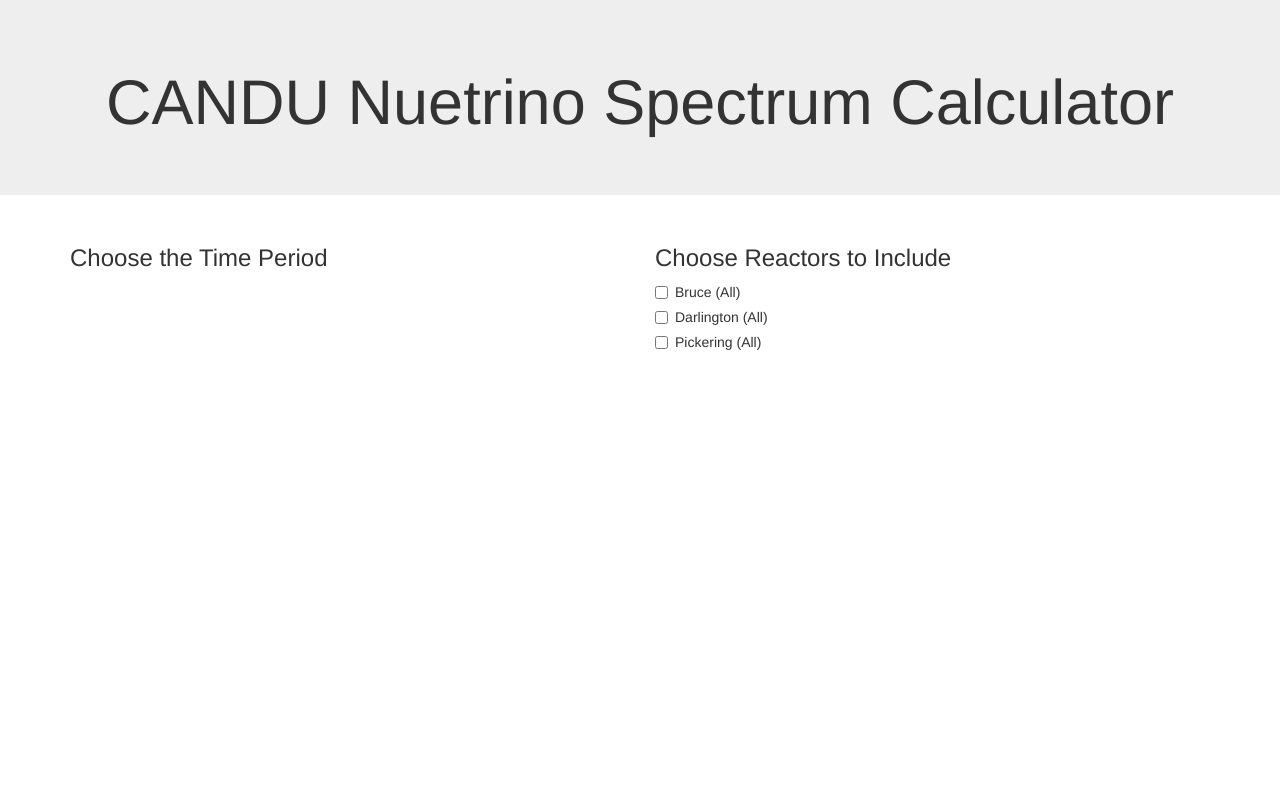
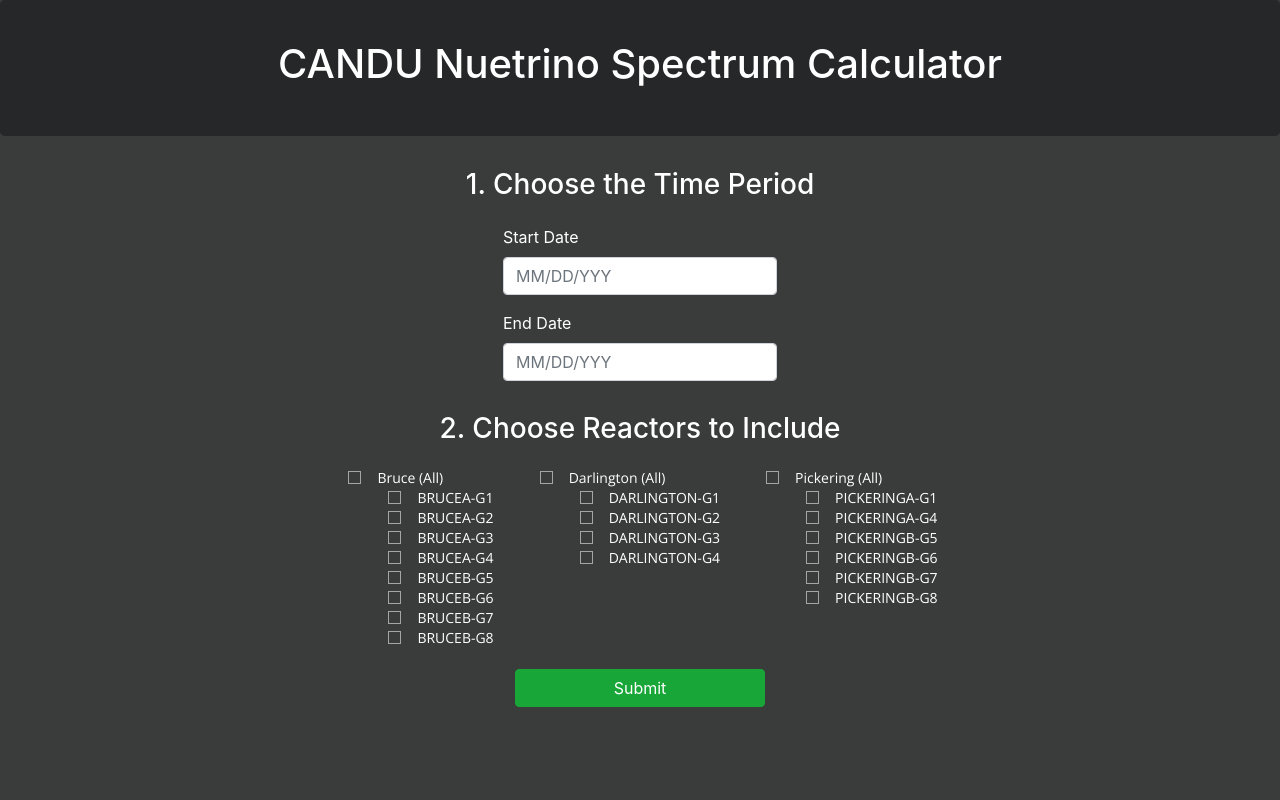
Before and after one commit to lauraturner/CANDU-neutrinos, a Flask app: page / in a window 1280 px wide. Run offline with Flask 2, Linux system fonts and the light colour scheme; some libraries are stand-ins or nearby versions.

Commit message:
Add front-end page with forum options

```diff
--- a/app.py
+++ b/serve.py
@@ -8,4 +8,4 @@ def index():
     return render_template("index.html")
 
 if __name__ == "__main__":        # on running python app.py
-    app.run()                     # run the flask app
+    app.run(debug=True)                     # run the flask app
--- /dev/null
+++ b/static/box.js
@@ -0,0 +1,28 @@
+$(document).ready(function(){
+    var start_date=$('input[name="startDate"]'); //our date input has the name "date"
+    var end_date=$('input[name="endDate"]');
+    var container=$('.bootstrap-iso form').length>0 ? $('.bootstrap-iso form').parent() : "body";
+    var options={
+      format: 'mm/dd/yyyy',
+      container: container,
+      todayHighlight: true,
+      autoclose: true,
+    };
+    start_date.datepicker(options);
+    end_date.datepicker(options);
+})
+
+$(".parent").each(function(index){
+    var group = $(this).data("group");
+    var parent = $(this);
+
+    parent.change(function(){  //"select all" change
+         $(group).prop('checked', parent.prop("checked"));
+    });
+    $(group).change(function(){
+        parent.prop('checked', false);
+        if ($(group+':checked').length == $(group).length ){
+            parent.prop('checked', true);
+        }
+    });
+});
--- /dev/null
+++ b/static/style.css
@@ -0,0 +1,98 @@
+@import url(https://fonts.googleapis.com/css?family=Open+Sans);
+
+body {
+    min-height: 100vh;
+    background-color: #3a3b3b;
+    color: white;
+}
+
+ul {list-style-type: none;}
+
+.jumbotron {
+    background-color: #262728;
+    color: white;
+    padding: 2.5rem 2rem;
+}
+
+.reactor-col-1, .reactor-col-2, .reactor-col-3{
+    padding-left: 0px;
+    padding-right: 0px;
+}
+
+input[type="checkbox"] { display: none; }
+
+input[type="checkbox"] + label {
+  display: block;
+  position: relative;
+  padding-left: 35px;
+  margin-bottom: 20px;
+  font: 14px/20px 'Open Sans', Arial, sans-serif;
+  color: white;
+  cursor: pointer;
+  -webkit-user-select: none;
+  -moz-user-select: none;
+  -ms-user-select: none;
+}
+
+h3 {
+    text-align: center;
+}
+
+input[type="checkbox"] + label:before {
+    content: '';
+    display: block;
+    width: 13px;
+    height: 13px;
+    border: 1px solid #e9ecef;
+    position: absolute;
+    left: 6px;
+    top: 3px;
+    opacity: .6;
+    -webkit-transition: all .12s, border-color .08s;
+    transition: all .12s, border-color .08s;
+}
+
+input[type="checkbox"] + label:last-child { margin-bottom: 0; }
+
+input[type="checkbox"]:checked + label:before {
+    width: 7px;
+    top: -1px;
+    left: 9px;
+    border-radius: 0;
+    opacity: 1;
+    border-top-color: transparent;
+    border-left-color: transparent;
+    -webkit-transform: rotate(45deg);
+    transform: rotate(45deg);
+}
+
+.bootstrap-select .bs-ok-default::after {
+    width: 0.3em;
+    height: 0.6em;
+    border-width: 0 0.1em 0.1em 0;
+    transform: rotate(45deg) translateY(0.5rem);
+}
+
+.row-date {
+ padding-top: 15px;
+ padding-bottom: 15px;
+}
+
+.row-reactors {
+    padding-top: 15px;
+    padding-bottom: 5px;
+}
+
+#submit {
+    width: 250px;
+    background-color: #17a637;
+    border-color: #17a637;
+}
+
+.bruce-list {
+    padding-left: 0px;
+}
+
+.btn.dropdown-toggle:focus {
+    outline: none !important;
+}
--- a/templates/index.html
+++ b/templates/index.html
@@ -1,38 +1,89 @@
 <!DOCTYPE html>
 <html lang="en">
-<head>
-  <title>Nuetrino Spectum Calculator</title>
-  <meta charset="utf-8">
-  <meta name="viewport" content="width=device-width, initial-scale=1">
-  <link rel="stylesheet" href="https://maxcdn.bootstrapcdn.com/bootstrap/3.4.1/css/bootstrap.min.css">
-  <script src="https://ajax.googleapis.com/ajax/libs/jquery/3.4.1/jquery.min.js"></script>
-  <script src="https://maxcdn.bootstrapcdn.com/bootstrap/3.4.1/js/bootstrap.min.js"></script>
+
 </head>
+<meta charset="utf-8">
+<script src="https://code.jquery.com/jquery-3.3.1.slim.min.js" integrity="sha384-q8i/X+965DzO0rT7abK41JStQIAqVgRVzpbzo5smXKp4YfRvH+8abtTE1Pi6jizo" crossorigin="anonymous"></script>
+<script src="https://cdnjs.cloudflare.com/ajax/libs/popper.js/1.14.7/umd/popper.min.js" integrity="sha384-UO2eT0CpHqdSJQ6hJty5KVphtPhzWj9WO1clHTMGa3JDZwrnQq4sF86dIHNDz0W1" crossorigin="anonymous"></script>
+<link rel="stylesheet" href="https://stackpath.bootstrapcdn.com/bootstrap/4.3.1/css/bootstrap.min.css" integrity="sha384-ggOyR0iXCbMQv3Xipma34MD+dH/1fQ784/j6cY/iJTQUOhcWr7x9JvoRxT2MZw1T" crossorigin="anonymous">
+<script src="https://stackpath.bootstrapcdn.com/bootstrap/4.3.1/js/bootstrap.min.js" integrity="sha384-JjSmVgyd0p3pXB1rRibZUAYoIIy6OrQ6VrjIEaFf/nJGzIxFDsf4x0xIM+B07jRM" crossorigin="anonymous"></script>
+<link rel="stylesheet" href="https://cdn.jsdelivr.net/npm/bootstrap-select@1.13.9/dist/css/bootstrap-select.min.css">
+<link href="/static/style.css" rel="stylesheet">
+<script type="text/javascript" src="https://cdnjs.cloudflare.com/ajax/libs/bootstrap-datepicker/1.4.1/js/bootstrap-datepicker.min.js"></script>
+<link rel="stylesheet" href="https://cdnjs.cloudflare.com/ajax/libs/bootstrap-datepicker/1.4.1/css/bootstrap-datepicker3.css"/>
+<div>
+
 <body>
+  <div class="jumbotron text-center">
+    <h1>CANDU Nuetrino Spectrum Calculator</h1>
+  </div>
 
-<div class="jumbotron text-center">
-  <h1>CANDU Nuetrino Spectrum Calculator</h1>
-</div>
-
-<div class="container">
-  <div class="row">
-    <div class="col-md-6">
-      <h3>Choose the Time Period</h3>
+  <div class="container">
+      <h3>1. Choose the Time Period</h3>
+    <div class="row justify-content-md-center row-date">
+        <form method="post">
+          <div class="form-group"> <!-- Start Date input -->
+            <label class="control-label" for="startDate">Start Date</label>
+            <input class="form-control" id="startDate" name="startDate" placeholder="MM/DD/YYY" type="text"/>
+          </div>
+          <div class="form-group"> <!-- End Date input -->
+            <label class="control-label" for="endDate">End Date</label>
+            <input class="form-control" id="endDate" name="endDate" placeholder="MM/DD/YYY" type="text"/>
+          </div>
     </div>
-    <div class="col-md-6">
-      <h3>Choose Reactors to Include</h3>
-        <div class="checkbox">
-          <label><input type="checkbox" value="">Bruce (All)</label>
+    <div>
+      <h3>2. Choose Reactors to Include</h3>
+    </div>
+        <div class="row justify-content-md-center row-reactors">
+        <div class="col-sm-auto reactor-col-1">
+        <ul class="bruce-list">
+          <li><input type="checkbox" class="parent" data-group=".bruce" id="bruce-all"/><label for="bruce-all">Bruce (All)</label></li>
+          <ul>
+            <li><input type="checkbox" class="bruce" name="check[]" id="bruce-a-g1"/><label for="bruce-a-g1">BRUCEA-G1</label></li>
+            <li><input type="checkbox" class="bruce" name="check[]" id="bruce-a-g2"/><label for="bruce-a-g2">BRUCEA-G2</label></li>
+            <li><input type="checkbox" class="bruce" name="check[]" id="bruce-a-g3"/><label for="bruce-a-g3">BRUCEA-G3</label></li>
+            <li><input type="checkbox" class="bruce" name="check[]" id="bruce-a-g4"/><label for="bruce-a-g4">BRUCEA-G4</label></li>
+            <li><input type="checkbox" class="bruce" name="check[]" id="bruce-b-g5"/><label for="bruce-b-g5">BRUCEB-G5</label></li>
+            <li><input type="checkbox" class="bruce" name="check[]" id="bruce-b-g6"/><label for="bruce-b-g6">BRUCEB-G6</label></li>
+            <li><input type="checkbox" class="bruce" name="check[]" id="bruce-b-g7"/><label for="bruce-b-g7">BRUCEB-G7</label></li>
+            <li><input type="checkbox" class="bruce" name="check[]" id="bruce-b-g8"/><label for="bruce-b-g8">BRUCEB-G8</label></li>
+          </ul>
+        </ul>
         </div>
-        <div class="checkbox">
-          <label><input type="checkbox" value="">Darlington (All)</label>
+        <div class="col-sm-auto reactor-col-2">
+        <ul class="darlington-list">
+          <li><input type="checkbox" class="parent" data-group=".darlington" id="dar-all"/><label for="dar-all">Darlington (All)</label></li>
+          <ul>
+            <li><input type="checkbox" class="darlington" name="check[]" id="dar-g1"><label for="dar-g1">DARLINGTON-G1</label></li>
+            <li><input type="checkbox" class="darlington" name="check[]" id="dar-g2"><label for="dar-g2">DARLINGTON-G2</label></li>
+            <li><input type="checkbox" class="darlington" name="check[]" id="dar-g3"><label for="dar-g3">DARLINGTON-G3</label></li>
+            <li><input type="checkbox" class="darlington" name="check[]" id="dar-g4"><label for="dar-g4">DARLINGTON-G4</label></li>
+          </ul>
+        </ul>
         </div>
-        <div class="checkbox">
-          <label><input type="checkbox" value="">Pickering (All)</label>
+        <div class="col-sm-auto reactor-col-3">
+        <ul class="pickering-list">
+          <li><input type="checkbox" class="parent" data-group=".pickering" id="pick-all"/><label for="pick-all">Pickering (All)</label></li>
+          <ul>
+            <li><input type="checkbox" class="pickering" name="check[]" id="pick-a-g1"><label for="pick-a-g1">PICKERINGA-G1</label></li>
+            <li><input type="checkbox" class="pickering" name="check[]" id="pick-a-g4"><label for="pick-a-g4">PICKERINGA-G4</label></li>
+            <li><input type="checkbox" class="pickering" name="check[]" id="pick-b-g5"><label for="pick-b-g5">PICKERINGB-G5</label></li>
+            <li><input type="checkbox" class="pickering" name="check[]" id="pick-b-g6"><label for="pick-b-g6">PICKERINGB-G6</label></li>
+            <li><input type="checkbox" class="pickering" name="check[]" id="pick-b-g7"><label for="pick-b-g7">PICKERINGB-G7</label></li>
+            <li><input type="checkbox" class="pickering" name="check[]" id="pick-b-g8"><label for="pick-b-g8">PICKERINGB-G8</label></li>
+          </ul>
+        </ul>
         </div>
+        </div>
+      </div>
+      </div>
+    </div>
+    <div class="row justify-content-md-center">
+      <div class="form-group"> <!-- Submit button -->
+        <button class="btn btn-primary " name="submit" id="submit" type="submit">Submit</button>
+      </div>
     </div>
   </div>
-</div>
-
+  <script type="text/javascript" src="/static/box.js"></script>
 </body>
 </html>
```
